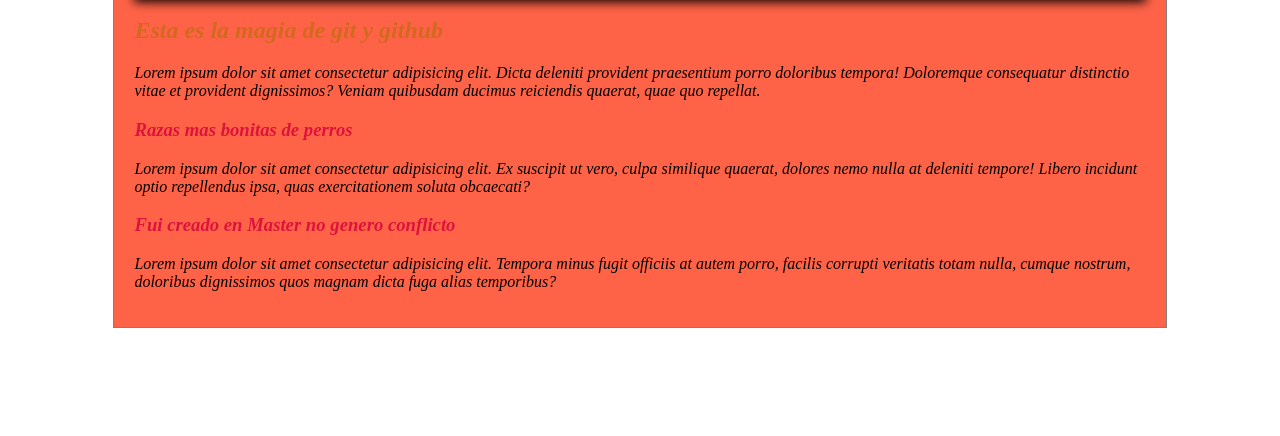
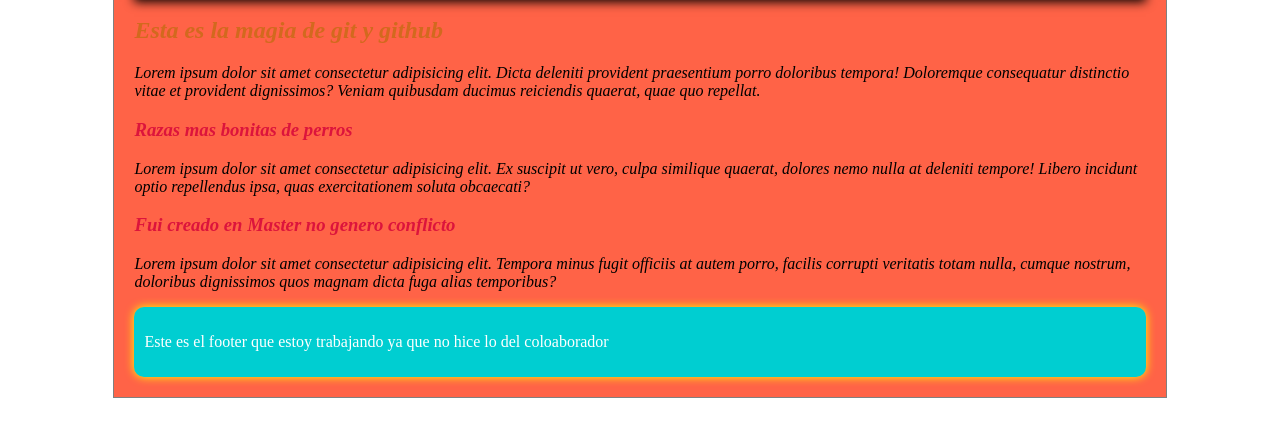
Before and after one commit to Leandro-Ortiz/blogS_boceto, a plain HTML site: page index.html in a window 1280 px wide. Shown: the part 302-738 px from the top of the page. Drawn offline with Linux system fonts and the light colour scheme.

Commit message:
Termine mi footer bien bonito espero le guste

```diff
--- a/css/estilos.css
+++ b/css/estilos.css
@@ -26,3 +26,14 @@
 h3{
     color: crimson;
 }
+footer{
+    color: white;
+    padding: 10px;
+    background-color: darkturquoise;
+    font-style: normal;
+    box-shadow: 0px 0px 10px  yellow;
+    border-radius: 10px;
+}
+footer_p{
+
+}
--- a/index.html
+++ b/index.html
@@ -19,6 +19,9 @@
 
         <h3>Fui creado en Master no genero conflicto</h3>
         <p>Lorem ipsum dolor sit amet consectetur adipisicing elit. Tempora minus fugit officiis at autem porro, facilis corrupti veritatis totam nulla, cumque nostrum, doloribus dignissimos quos magnam dicta fuga alias temporibus?</p>
+    <footer>
+        <p class="footer_p">Este es el footer que estoy trabajando ya que no hice lo del coloaborador</p>
+    </footer>
     </div>
 </body>
 </html>
```
